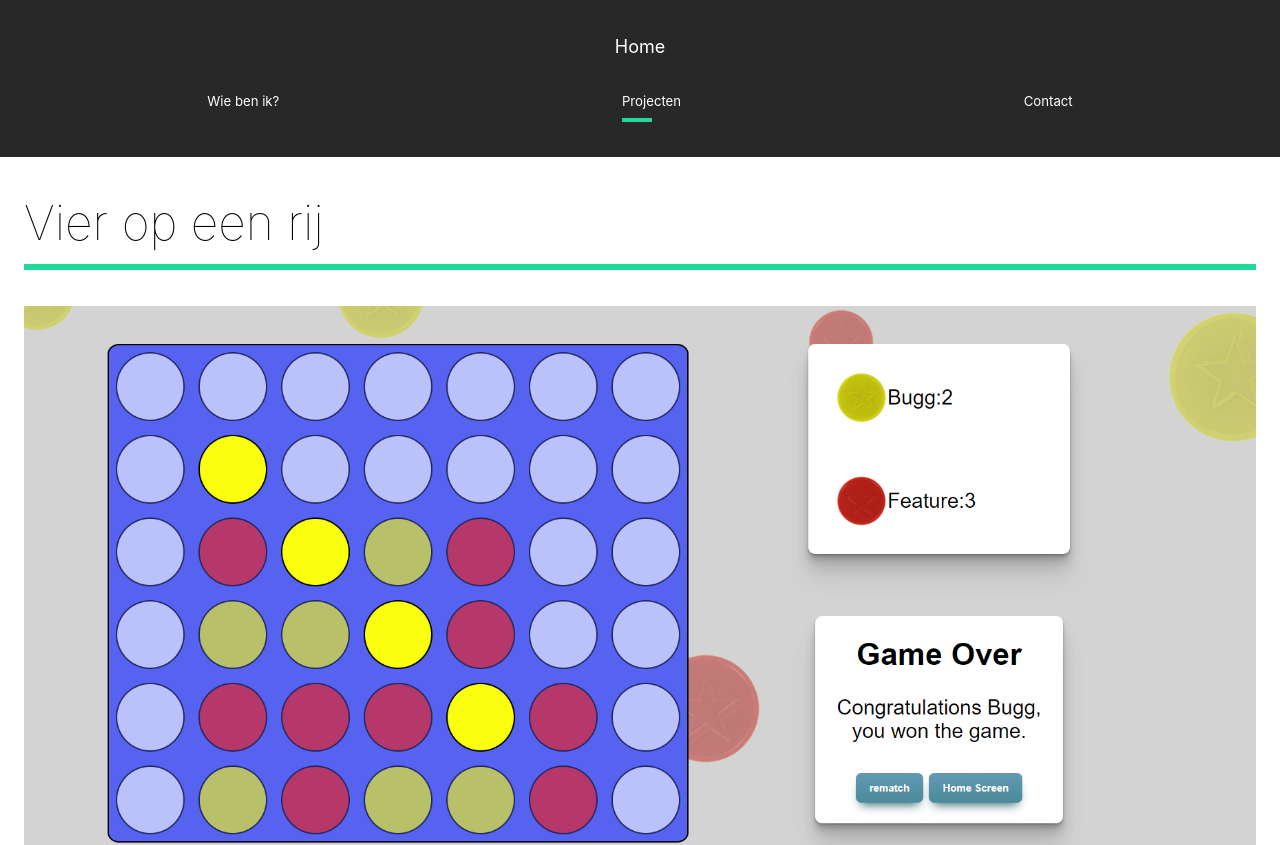
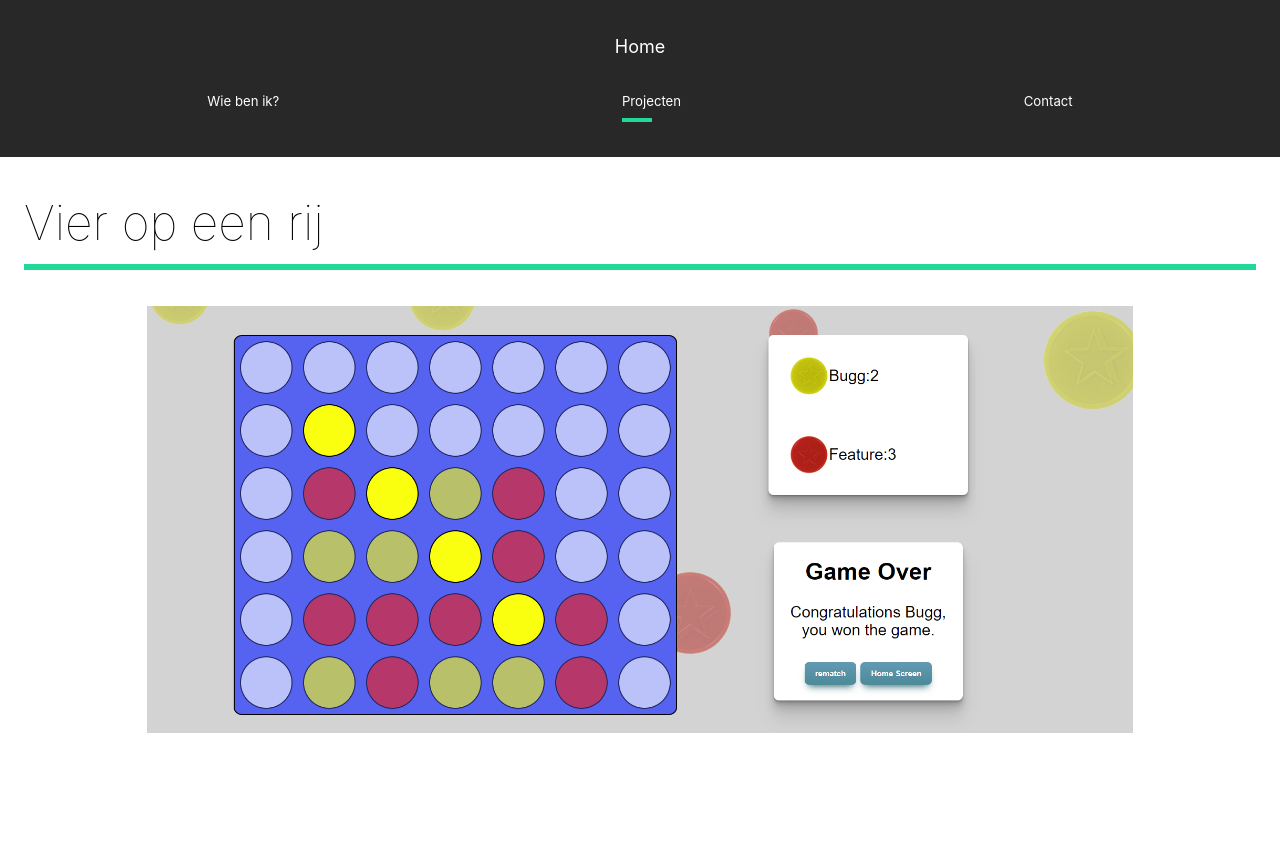
Before and after one commit to TimGrootscholten/Website, a React (Create React App) app: page /work in a window 1280 px wide. Shown: the top 845 px of the page. Built offline with nearby package versions, Linux system fonts and the light colour scheme.

Commit message:
img position fix

```diff
--- a/src/pages/MyWork.js
+++ b/src/pages/MyWork.js
@@ -108,8 +108,12 @@ const Project = styled(motion.div)`
   }
   img {
     width: 100%;
-    height: 70vh;
+    /* height: 70vh; */
+    width: 90%;
+    padding-left: 10%;
     object-fit: cover;
+    display: flex;
+    align-items: center;
   }
 `;
 const Hide = styled.div`
```
Also changed, not shown: 1 other file (tests, documents, lock files or other folders).
